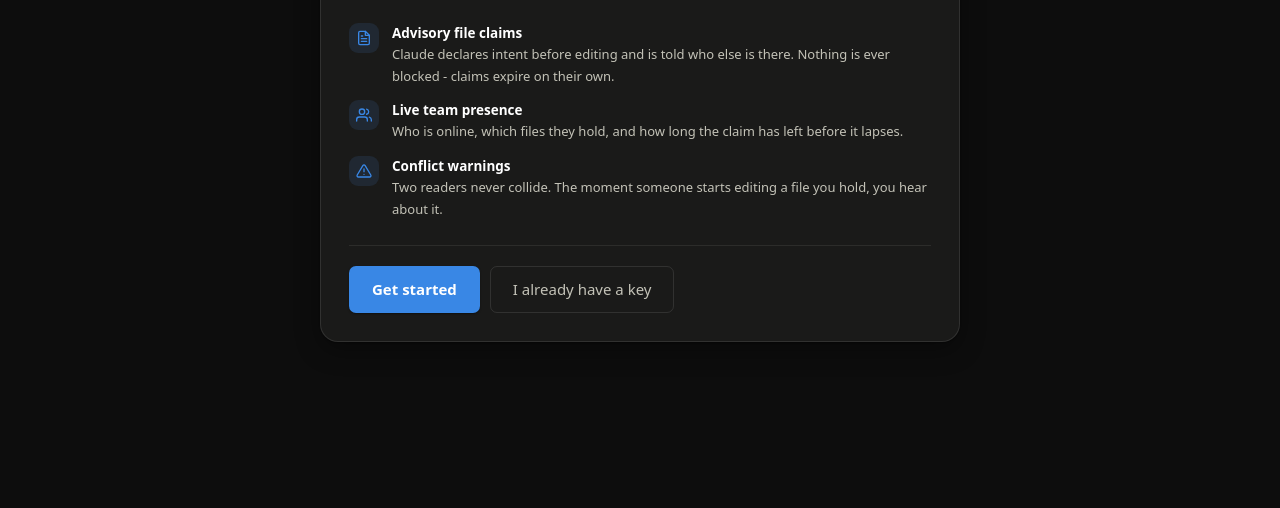
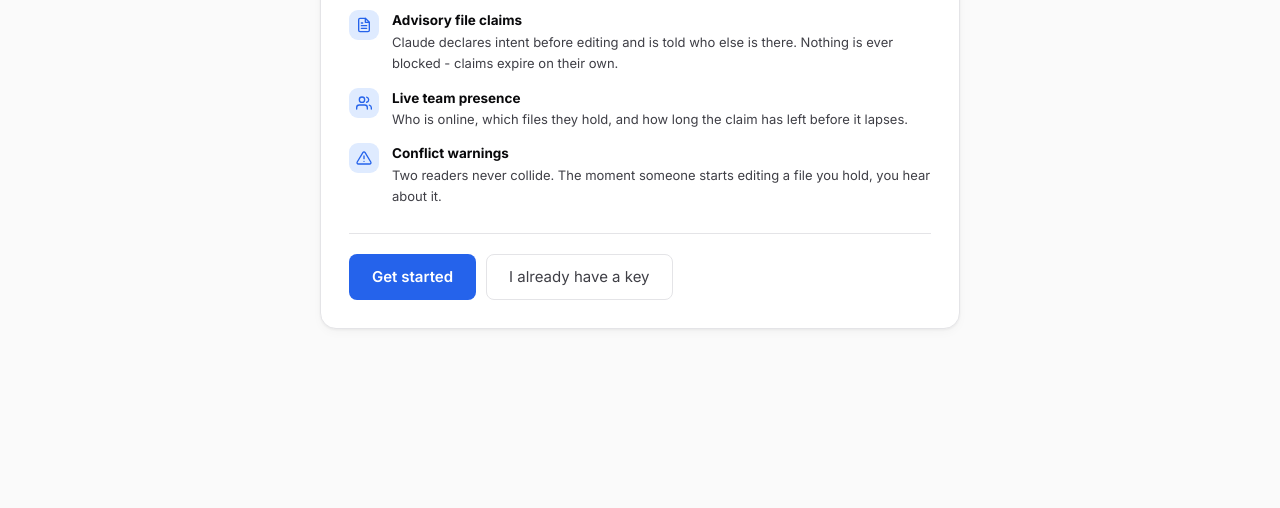
Before and after one commit to ramdev2025/jupiter, a website with bundled scripts: page jupiter_code/web/index.html in a window 1280 px wide. Shown: the part 292-800 px from the top of the page. Built offline with nearby package versions, Linux system fonts and the light colour scheme; no server answers.

Commit message:
new look

```diff
--- a/jupiter_code/web/css/base.css
+++ b/jupiter_code/web/css/base.css
@@ -82,7 +82,8 @@ input:hover:not(:disabled), select:hover:not(:disabled), textarea:hover:not(:dis
   border-color: var(--baseline);
 }
 input:focus, select:focus, textarea:focus {
-  outline: none;
+  outline: 2px solid rgb(37 99 235 / .5);
+  outline-offset: 1px;
   border-color: var(--accent);
   background: var(--surface-1);
 }
@@ -113,7 +114,7 @@ button:disabled { opacity: .5; cursor: not-allowed; }
   background: var(--accent);
   color: #fff;
   white-space: nowrap;
-  box-shadow: var(--shadow-1);
+  box-shadow: none;
 }
 .primary:hover:not(:disabled) { background: var(--accent-strong); }
 .primary:active:not(:disabled) { transform: translateY(1px); }
@@ -168,3 +169,6 @@ button:disabled { opacity: .5; cursor: not-allowed; }
 @media (prefers-reduced-motion: reduce) {
   *, *::before, *::after { animation-duration: .01ms !important; transition-duration: .01ms !important; }
 }
+
+* { scrollbar-width: thin; scrollbar-color: var(--baseline) transparent; }
+h1, .brand { letter-spacing: -.02em; }
--- a/jupiter_code/web/css/shell.css
+++ b/jupiter_code/web/css/shell.css
@@ -160,8 +160,7 @@
   display: flex; align-items: center; gap: 10px;
   height: var(--topbar-h);
   padding: 0 16px;
-  background: color-mix(in oklab, var(--surface-1) 88%, transparent);
-  backdrop-filter: blur(8px);
+  background: var(--surface-1);
   border-bottom: 1px solid var(--border);
 }
 
@@ -186,8 +185,8 @@
 }
 .sidebar a[data-nav]:hover { background: var(--surface-2); color: var(--text-primary); text-decoration: none; }
 .sidebar a[data-nav][aria-current="page"] {
-  background: color-mix(in oklab, var(--accent) 14%, var(--surface-1));
-  color: var(--text-primary);
+  background: var(--accent-wash);
+  color: var(--accent);
   font-weight: 600;
 }
 .sidebar a[data-nav][aria-current="page"] .ico { color: var(--accent); }
@@ -198,7 +197,7 @@
 .nav-badge {
   min-width: 19px; padding: 0 6px;
   font-size: 11px; font-weight: 700; text-align: center; line-height: 18px;
-  color: #fff; background: var(--critical);
+  color: var(--text-secondary); background: var(--surface-2);
   border-radius: 999px;
 }
 .nav-count { font-size: 11.5px; color: var(--text-muted); font-variant-numeric: tabular-nums; }
@@ -239,5 +238,5 @@
 }
 
 @media (max-width: 620px) {
-  .topbar #btn-pause, .topbar #btn-theme { display: none; }
+  .topbar #btn-pause { display: none; }
 }
--- a/jupiter_code/web/css/tokens.css
+++ b/jupiter_code/web/css/tokens.css
@@ -1,94 +1,29 @@
-/* Design tokens.
- *
- * Colour roles come from a validated palette: one blue sequential ramp for
- * magnitude (expiry meters, trend lines) and the reserved four-role status
- * palette for state. Status hexes are fixed and never themed; only the
- * surfaces and ink swap between modes.
- *
- * Dark is a separately chosen set stepped for the dark surface, not an
- * inversion of light. Declared under two scopes: the media query follows the
- * OS, the attribute follows the in-app toggle, and the toggle wins either way.
- */
-
+/* Shared colors follow the operating system appearance. */
 :root {
   color-scheme: light;
-
-  --page:            #f9f9f7;
-  --surface-1:       #fcfcfb;
-  --surface-2:       #f0efec;
-  --surface-3:       #e8e7e2;
-  --text-primary:    #0b0b0b;
-  --text-secondary:  #52514e;
-  --text-muted:      #898781;
-  --grid:            #e1e0d9;
-  --baseline:        #c3c2b7;
-  --border:          rgba(11, 11, 11, .10);
-  --shadow-1:        0 1px 2px rgba(11, 11, 11, .05);
-  --shadow-2:        0 1px 2px rgba(11, 11, 11, .05), 0 8px 24px rgba(11, 11, 11, .06);
-  --shadow-3:        0 2px 4px rgba(11, 11, 11, .06), 0 18px 48px rgba(11, 11, 11, .10);
-
-  /* sequential ramp: blue, light -> dark */
-  --accent:          #2a78d6;
-  --accent-strong:   #1c5cab;
-  --accent-quiet:    #86b6ef;
-  --accent-wash:     #cde2fb;
-
-  /* status palette - fixed in both modes, never themed */
-  --good:            #0ca30c;
-  --warning:         #fab219;
-  --critical:        #d03b3b;
-
-  --radius:   12px;
-  --radius-s: 7px;
-  --radius-l: 18px;
-
-  --mono: ui-monospace, SFMono-Regular, "SF Mono", Menlo, Consolas, monospace;
-  --sans: system-ui, -apple-system, "Segoe UI", sans-serif;
-
-  --topbar-h: 54px;
-  --sidebar-w: 216px;
+  --page: #fafafa; --surface-1: #fff; --surface-2: #f4f4f5; --surface-3: #f0f0f1;
+  --text-primary: #09090b; --text-secondary: #3f3f46; --text-muted: #52525b;
+  --grid: #e4e4e7; --baseline: #d4d4d8; --border: #e4e4e7;
+  --shadow-1: 0 1px 2px rgb(0 0 0 / .04);
+  --shadow-2: 0 1px 3px rgb(0 0 0 / .06), 0 4px 12px -2px rgb(0 0 0 / .04);
+  --shadow-3: 0 8px 30px rgb(0 0 0 / .12);
+  --accent: #2563eb; --accent-strong: #1d4ed8; --accent-quiet: #93c5fd; --accent-wash: #eff6ff;
+  --good: #059669; --warning: #d97706; --critical: #dc2626;
+  --radius: 12px; --radius-s: 8px; --radius-l: 16px;
+  --mono: "JetBrains Mono", ui-monospace, monospace;
+  --sans: "Inter", system-ui, sans-serif;
+  --topbar-h: 54px; --sidebar-w: 216px;
 }
-
 @media (prefers-color-scheme: dark) {
-  :root:where(:not([data-theme="light"])) {
+  :root {
     color-scheme: dark;
-    --page:           #0d0d0d;
-    --surface-1:      #1a1a19;
-    --surface-2:      #212120;
-    --surface-3:      #2a2a28;
-    --text-primary:   #ffffff;
-    --text-secondary: #c3c2b7;
-    --text-muted:     #898781;
-    --grid:           #2c2c2a;
-    --baseline:       #383835;
-    --border:         rgba(255, 255, 255, .10);
-    --shadow-1:       0 1px 2px rgba(0, 0, 0, .4);
-    --shadow-2:       0 1px 2px rgba(0, 0, 0, .4), 0 8px 24px rgba(0, 0, 0, .34);
-    --shadow-3:       0 2px 4px rgba(0, 0, 0, .5), 0 18px 48px rgba(0, 0, 0, .45);
-    --accent:         #3987e5;
-    --accent-strong:  #6da7ec;
-    --accent-quiet:   #184f95;
-    --accent-wash:    #0d366b;
+    --page: #09090b; --surface-1: #111113; --surface-2: #1a1a1d; --surface-3: #050506;
+    --text-primary: #fafafa; --text-secondary: #d4d4d8; --text-muted: #a1a1aa;
+    --grid: #1f1f23; --baseline: #2e2e33; --border: #1f1f23;
+    --shadow-1: 0 1px 2px rgb(0 0 0 / .5);
+    --shadow-2: 0 4px 12px rgb(0 0 0 / .5);
+    --shadow-3: 0 8px 30px rgb(0 0 0 / .6);
+    --accent: #3b82f6; --accent-strong: #60a5fa; --accent-quiet: #1d4ed8; --accent-wash: rgb(59 130 246 / .12);
+    --good: #10b981; --warning: #f59e0b; --critical: #f87171;
   }
 }
-
-:root[data-theme="dark"] {
-  color-scheme: dark;
-  --page:           #0d0d0d;
-  --surface-1:      #1a1a19;
-  --surface-2:      #212120;
-  --surface-3:      #2a2a28;
-  --text-primary:   #ffffff;
-  --text-secondary: #c3c2b7;
-  --text-muted:     #898781;
-  --grid:           #2c2c2a;
-  --baseline:       #383835;
-  --border:         rgba(255, 255, 255, .10);
-  --shadow-1:       0 1px 2px rgba(0, 0, 0, .4);
-  --shadow-2:       0 1px 2px rgba(0, 0, 0, .4), 0 8px 24px rgba(0, 0, 0, .34);
-  --shadow-3:       0 2px 4px rgba(0, 0, 0, .5), 0 18px 48px rgba(0, 0, 0, .45);
-  --accent:         #3987e5;
-  --accent-strong:  #6da7ec;
-  --accent-quiet:   #184f95;
-  --accent-wash:    #0d366b;
-}
--- a/jupiter_code/web/index.html
+++ b/jupiter_code/web/index.html
@@ -10,11 +10,9 @@
 <link rel="stylesheet" href="css/base.css">
 <link rel="stylesheet" href="css/shell.css">
 <link rel="stylesheet" href="css/components.css">
-<script>
-  // Stamp the theme before first paint so there is no flash. Dark is default.
-  document.documentElement.dataset.theme =
-    localStorage.getItem("jupiter.theme") || "dark";
-</script>
+<link rel="preconnect" href="https://fonts.googleapis.com">
+<link rel="preconnect" href="https://fonts.gstatic.com" crossorigin>
+<link href="https://fonts.googleapis.com/css2?family=Inter:wght@100..900&family=JetBrains+Mono&display=swap" rel="stylesheet">
 </head>
 <body>
 
@@ -52,7 +50,6 @@
       <a class="brand" href="#/welcome">
         <span class="brand-dot" aria-hidden="true"></span>Jupiter
       </a>
-      <button class="ghost" id="setup-theme" title="Toggle light / dark">Theme</button>
     </header>
 
     <ol class="stepper" id="stepper" aria-label="Setup progress" hidden></ol>
@@ -83,7 +80,6 @@
     </span>
     <button class="ghost" id="btn-pause" aria-pressed="false"
             title="Pause / resume polling">Pause</button>
-    <button class="ghost" id="btn-theme" title="Toggle light / dark">Theme</button>
     <span class="chip who" id="chip-me"></span>
   </header>
 
--- a/jupiter_code/web/js/main.js
+++ b/jupiter_code/web/js/main.js
@@ -3,7 +3,7 @@
 import { $, show } from "./dom.js";
 import { api } from "./api.js";
 import { define, setGuard, start, go } from "./router.js";
-import { toast, toggleTheme } from "./ui.js";
+import { toast } from "./ui.js";
 import * as store from "./store.js";
 import * as setup from "./setup.js";
 
@@ -109,10 +109,6 @@ function wireChrome() {
     btn.textContent = next ? "Resume" : "Pause";
   });
 
-  for (const id of ["btn-theme", "setup-theme"]) {
-    $(id).addEventListener("click", () => toggleTheme());
-  }
-
   $("btn-nav").addEventListener("click", () => {
     const open = $("sidebar").dataset.open !== "true";
     $("sidebar").dataset.open = String(open);
--- a/jupiter_code/web/js/pages/settings.js
+++ b/jupiter_code/web/js/pages/settings.js
@@ -3,7 +3,7 @@
 import { frag, show, wireCopyButtons } from "../dom.js";
 import { fmtTtl, fmtAgo, parseTs } from "../format.js";
 import { mcpCommand } from "../api.js";
-import { toast, requestNotifyPermission, currentTheme, toggleTheme } from "../ui.js";
+import { toast, requestNotifyPermission } from "../ui.js";
 import { go } from "../router.js";
 import { beginJoinFlow } from "../setup.js";
 import * as store from "../store.js";
@@ -109,11 +109,7 @@ const MARKUP = `
             <button class="subtle" type="button" data-act="savedir">Save directory</button>
           </div>
 
-          <div class="btn-row" style="border-top:1px solid var(--grid); padding-top:16px">
-            <span class="hint" style="flex:1 1 auto">Appearance is currently
-              <strong data-theme></strong>.</span>
-            <button class="subtle" type="button" data-act="theme">Switch</button>
-          </div>
+
         </div>
       </section>
 
@@ -196,11 +192,6 @@ export function mount(host) {
     toast("good", "Working directory saved.");
   };
 
-  q("[data-act=theme]").onclick = () => {
-    toggleTheme();
-    q("[data-theme]").textContent = currentTheme();
-  };
-
   q("[data-act=invite]").onclick = () => {
     beginJoinFlow(store.state.slug);
     go("/setup/join");
@@ -224,7 +215,6 @@ export function mount(host) {
     q("[data-session]").textContent = s.sessionId == null
       ? "none - the dashboard registers one only when you claim a file"
       : `#${s.sessionId} \u00b7 ${store.releasableLocks().length} claim(s) held here`;
-    q("[data-theme]").textContent = currentTheme();
     paintKey();
 
     const sem = s.semantic || {};
--- a/jupiter_code/web/js/ui.js
+++ b/jupiter_code/web/js/ui.js
@@ -1,4 +1,4 @@
-/* Toasts, desktop notifications, the shared tooltip, and the theme toggle. */
+/* Toasts, desktop notifications, the shared tooltip, and appearance notifications. */
 
 import { $, el, show } from "./dom.js";
 
@@ -48,25 +48,9 @@ export function showTip(ev, text) {
 
 export function hideTip() { show($("tip"), false); }
 
-/* ---- theme ---------------------------------------------------------- */
-
-const THEME_KEY = "jupiter.theme";
-const listeners = new Set();
-
-export function currentTheme() {
-  return document.documentElement.dataset.theme === "light" ? "light" : "dark";
+/* Redraw canvas visualizations when the system appearance changes. */
+export function onThemeChange(fn) {
+  const media = window.matchMedia("(prefers-color-scheme: dark)");
+  media.addEventListener("change", fn);
+  return () => media.removeEventListener("change", fn);
 }
-
-export function toggleTheme() {
-  const next = currentTheme() === "dark" ? "light" : "dark";
-  document.documentElement.dataset.theme = next;
-  localStorage.setItem(THEME_KEY, next);
-  for (const fn of listeners) fn(next);
-  return next;
-}
-
-/** Re-run when the theme changes - canvas/SVG strokes read themed tokens. */
-export function onThemeChange(fn) {
-  listeners.add(fn);
-  return () => listeners.delete(fn);
-}
```
Also changed, not shown: pyproject.toml (+12 -0 lines).
